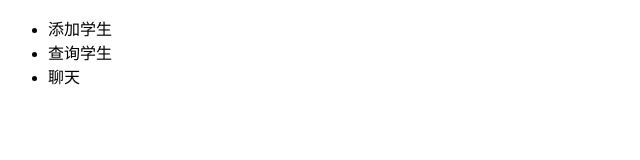
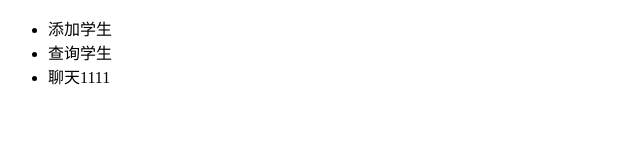
Before and after one commit to NaiveYuan/Student, a plain HTML site: page index.html in a window 1280 px wide. Shown: the full height of the page, 0-640 px from the left. Drawn offline with Linux system fonts and the light colour scheme.

Commit message:
完成聊天

```diff
--- a/index.html
+++ b/index.html
@@ -9,7 +9,7 @@
     <ul>
         <li>添加学生</li>
         <li>查询学生</li>
-        <li>聊天</li>
+        <li>聊天1111</li>
     </ul>
 </body>
 </html>
```
